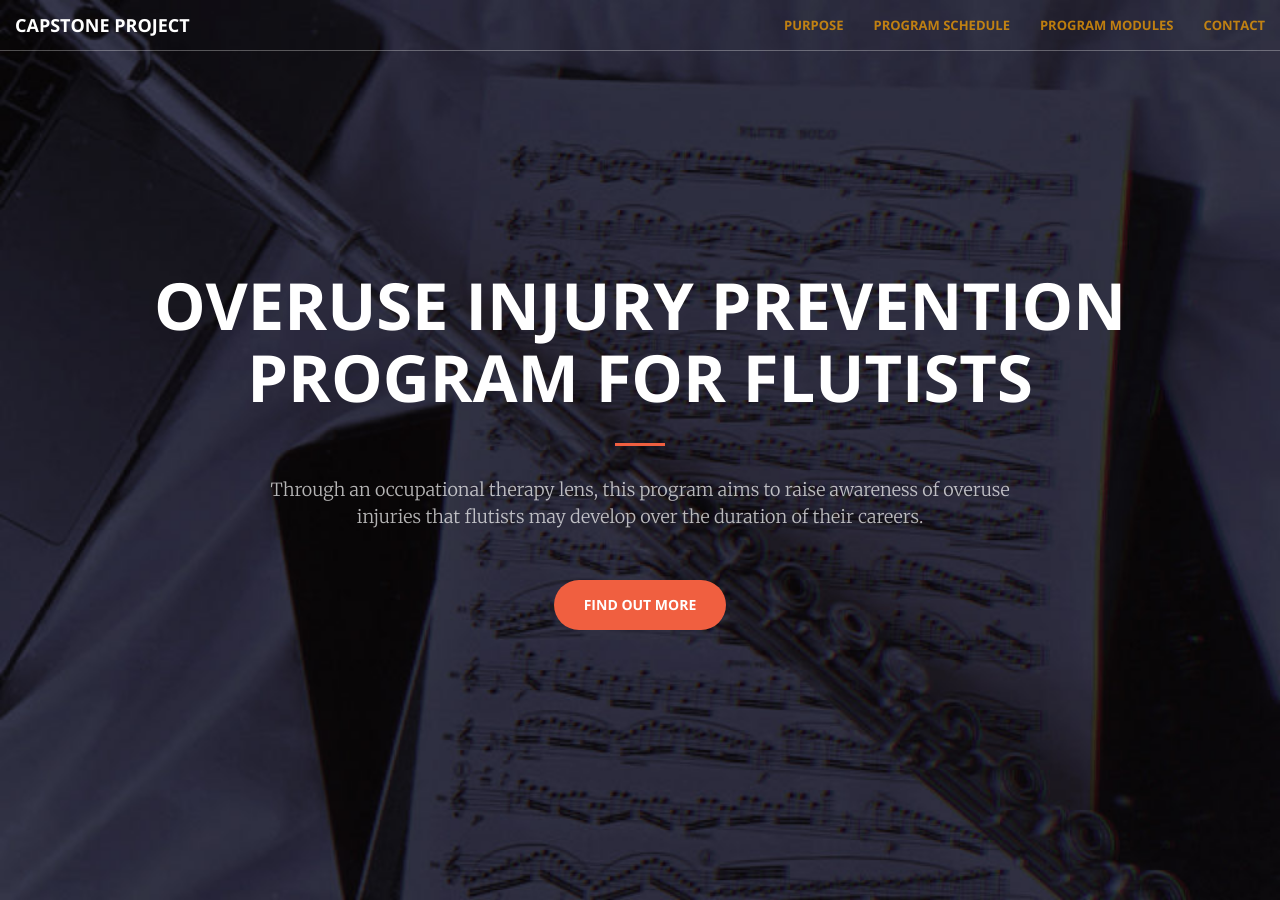
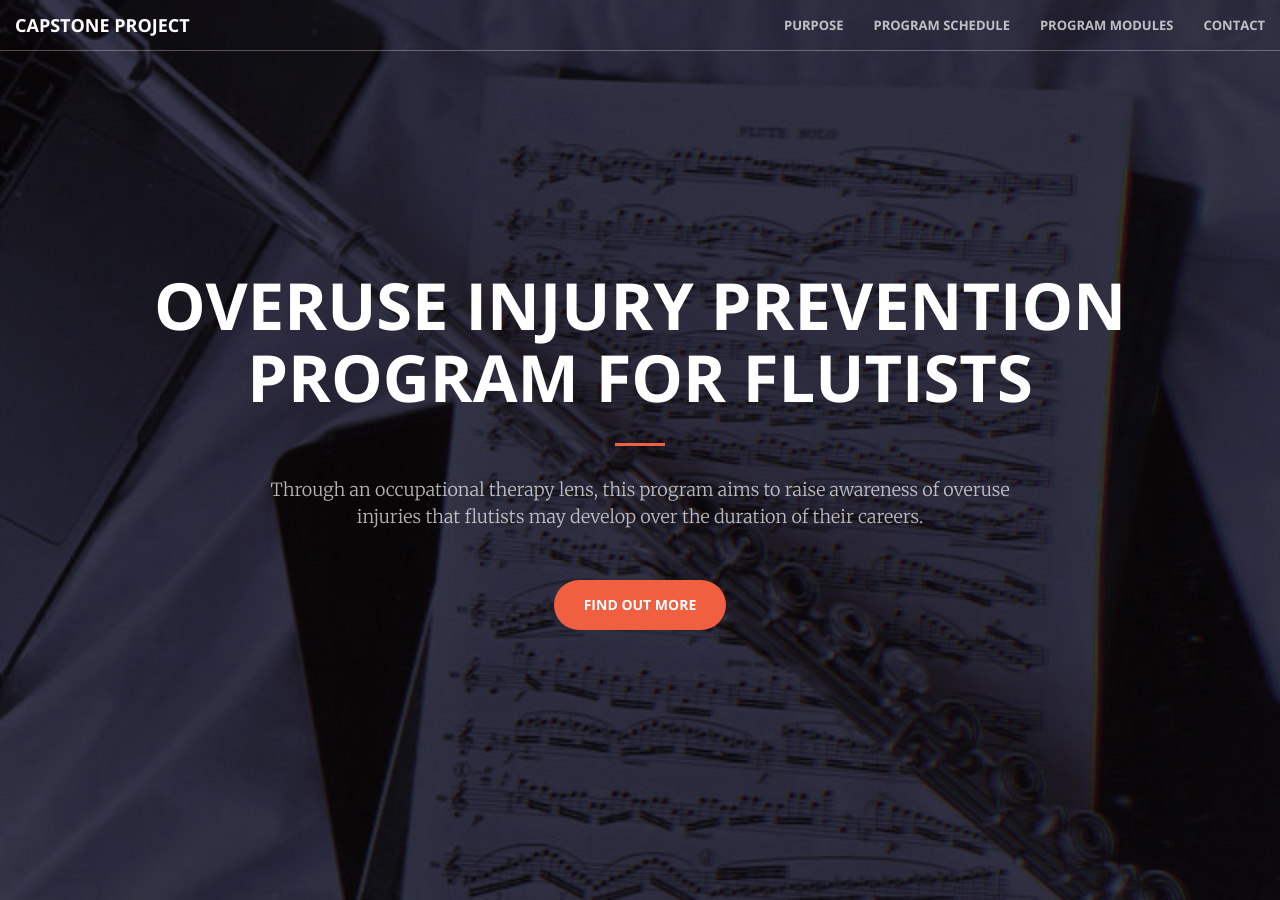
Before and after one commit to jkimOTD/jkimOTD.github.io, a Jekyll site: the page built from index.html, in a window 1280 px wide and 900 px high. Built offline with Jekyll 4.4.1, drawn with Linux system fonts in a browser that asks for light colours.

Commit message:
Update _base.scss

```diff
--- a/_sass/_base.scss
+++ b/_sass/_base.scss
@@ -120,7 +120,7 @@ aside {
         }
         .nav > li > a,
         .nav > li > a:focus {
-            color: rgba(orange, .7);
+            color: rgba(white, .7);
             &:hover {
                 color: white;
             }
```
